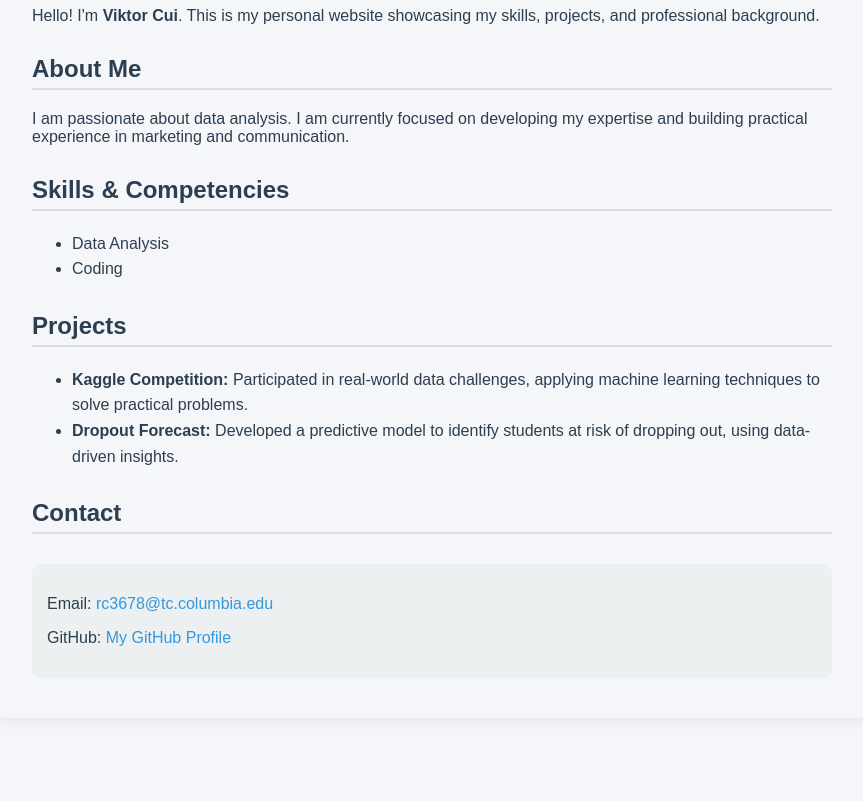
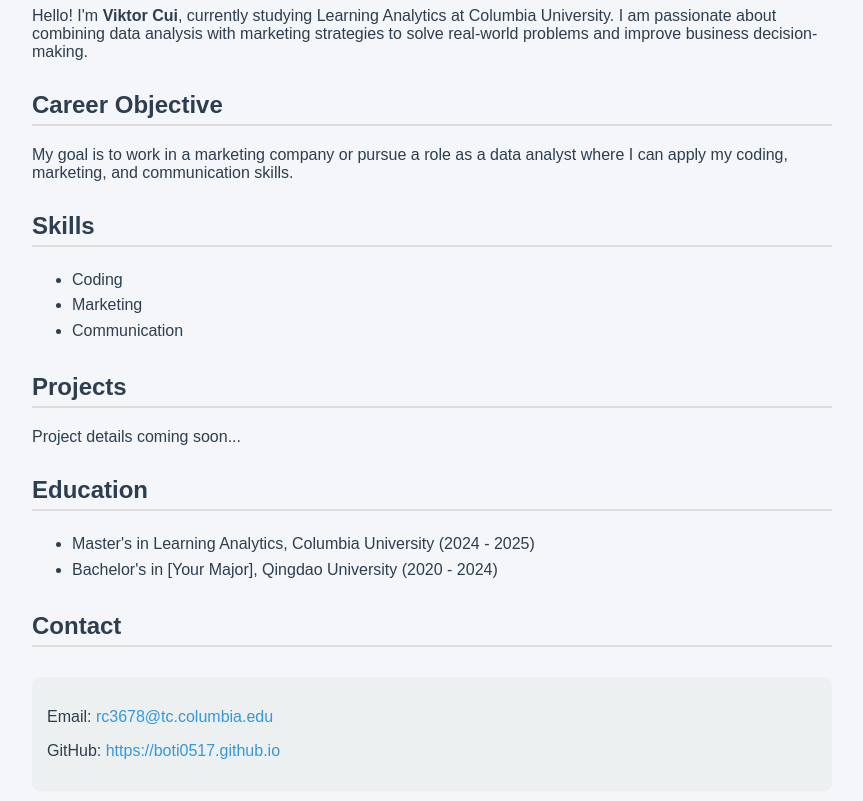
Before and after one commit to Boti0517/Boti0517.github.io, a plain HTML site: page index.html in a window 1280 px wide. Shown: the part 163-964 px from the top of the page, without its empty margins (208-1071 px from the left). Before the commit the page ends 931 px from the top, so only its background shows below. Drawn offline with Linux system fonts and the light colour scheme.

Commit message:
Update index.html

```diff
--- a/index.html
+++ b/index.html
@@ -40,35 +40,36 @@
       background-color: #ecf0f1;
       border-radius: 8px;
     }
-    .project-title {
-      font-weight: bold;
-    }
   </style>
 </head>
 <body>
 
-  <h1>Welcome to My Professional Portfolio</h1>
-  <p>Hello! I'm <strong>Viktor Cui</strong>. This is my personal website showcasing my skills, projects, and professional background.</p>
+  <h1>Viktor Cui - Professional Portfolio</h1>
+  <p>Hello! I'm <strong>Viktor Cui</strong>, currently studying Learning Analytics at Columbia University. I am passionate about combining data analysis with marketing strategies to solve real-world problems and improve business decision-making.</p>
 
-  <h2>About Me</h2>
-  <p>I am passionate about data analysis. I am currently focused on developing my expertise and building practical experience in marketing and communication.</p>
+  <h2>Career Objective</h2>
+  <p>My goal is to work in a marketing company or pursue a role as a data analyst where I can apply my coding, marketing, and communication skills.</p>
 
-  <h2>Skills & Competencies</h2>
+  <h2>Skills</h2>
   <ul>
-    <li>Data Analysis</li>
     <li>Coding</li>
+    <li>Marketing</li>
+    <li>Communication</li>
   </ul>
 
   <h2>Projects</h2>
+  <p>Project details coming soon...</p>
+
+  <h2>Education</h2>
   <ul>
-    <li><span class="project-title">Kaggle Competition:</span> Participated in real-world data challenges, applying machine learning techniques to solve practical problems.</li>
-    <li><span class="project-title">Dropout Forecast:</span> Developed a predictive model to identify students at risk of dropping out, using data-driven insights.</li>
+    <li>Master's in Learning Analytics, Columbia University (2024 - 2025)</li>
+    <li>Bachelor's in [Your Major], Qingdao University (2020 - 2024)</li>
   </ul>
 
   <h2>Contact</h2>
   <div class="contact">
     <p>Email: <a href="mailto:rc3678@tc.columbia.edu">rc3678@tc.columbia.edu</a></p>
-    <p>GitHub: <a href="https://github.com/Boti0517" target="_blank">My GitHub Profile</a></p>
+    <p>GitHub: <a href="https://boti0517.github.io" target="_blank">https://boti0517.github.io</a></p>
   </div>
 
 </body>
```
